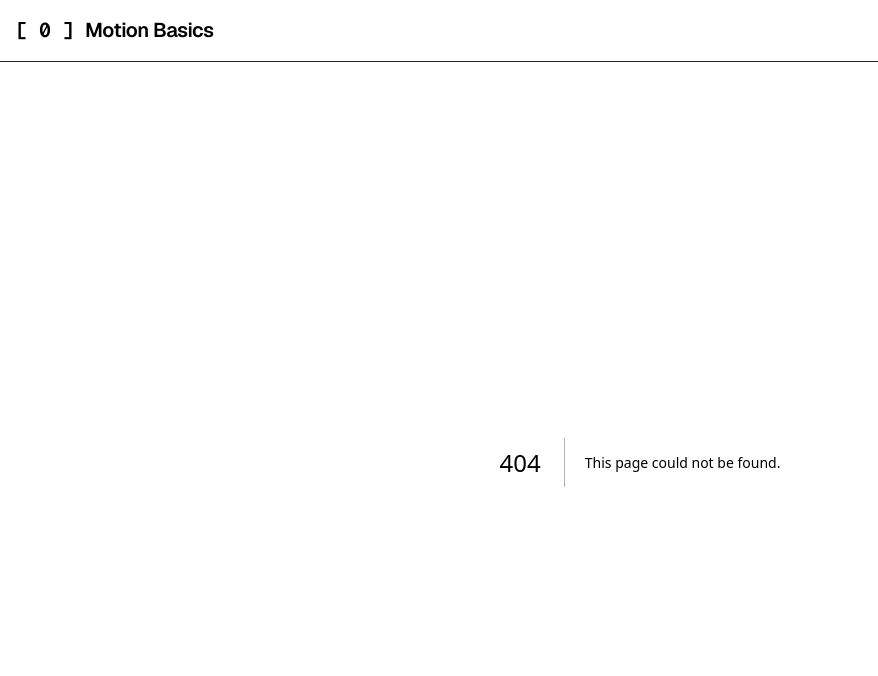
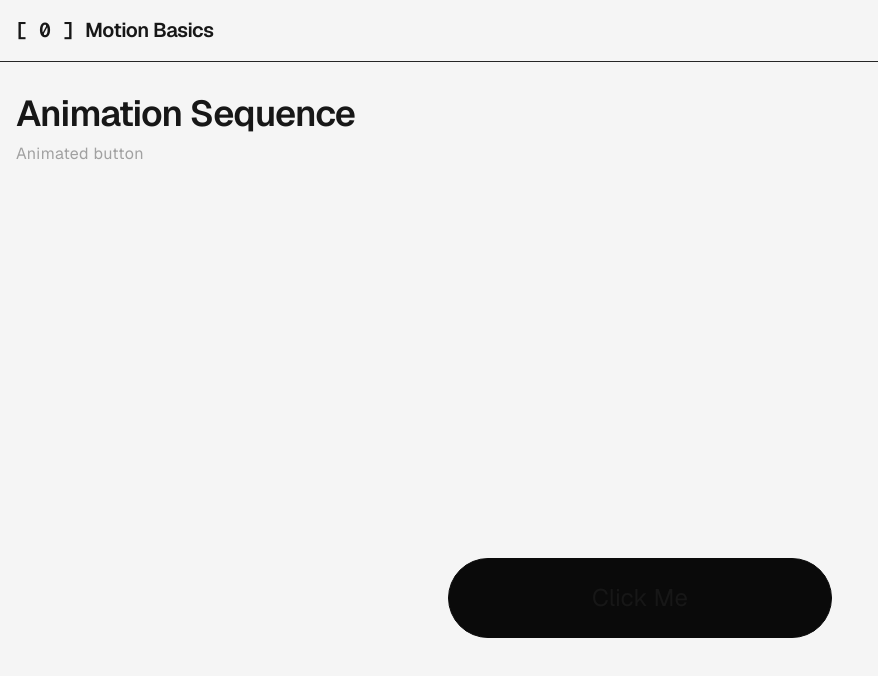
Before and after one commit to Ashmin-Bhujel/motion-basics, a Next.js app: page /chapter/6/animated-button in a window 1280 px wide. Before the commit this address had no page. Shown: the top 676 px of the page, without its empty margins (0-878 px from the left). Built offline with nearby package versions, Linux system fonts and the light colour scheme.

Commit message:
feat: chapter-6.2 animated button

```diff
--- /dev/null
+++ b/app/chapter/6/animated-button/AnimatedButton.tsx
@@ -0,0 +1,142 @@
+"use client";
+import { easeInOut, motion, useAnimate } from "motion/react";
+
+export default function AnimatedButton() {
+  const [scope, animate] = useAnimate();
+
+  // Animation sequence function
+  async function startAnimation() {
+    // Text disappearance
+    await animate(
+      ".animated-button .text",
+      {
+        opacity: 0,
+        filter: "blur(8px)",
+        display: "none",
+      },
+      {
+        ease: "easeOut",
+      }
+    );
+
+    // Morphing button
+    await animate(
+      ".animated-button",
+      {
+        width: "5rem",
+        height: "5rem",
+        background: "var(--color-green-500)",
+      },
+      {
+        ease: "easeInOut",
+      }
+    );
+
+    // Bounce button
+    animate(
+      ".animated-button",
+      {
+        scale: [1, 1.15, 0.9, 1],
+      },
+      {
+        ease: easeInOut,
+        duration: 1,
+      }
+    );
+
+    // Loader appearance
+    await animate(".lucide-check", {
+      opacity: 1,
+      filter: "none",
+      display: "inline-block",
+    });
+
+    // Loader circle appearance
+    await animate(
+      ".lucide-check .path-circle",
+      {
+        opacity: 1,
+        pathLength: 1,
+      },
+      {
+        duration: 0.5,
+        ease: "easeInOut",
+      }
+    );
+
+    // Loader circle rotation
+    await animate(
+      ".lucide-check .path-circle",
+      {
+        rotate: 360 * 4,
+      },
+      {
+        duration: 2.5,
+        ease: "easeInOut",
+      }
+    );
+
+    // Loader tick appearance
+    animate(
+      ".lucide-check .path-tick",
+      {
+        opacity: 1,
+        pathLength: 1,
+      },
+      {
+        ease: "easeInOut",
+      }
+    );
+  }
+
+  return (
+    <section
+      ref={scope}
+      className="mt-8 flex min-h-screen w-full flex-col items-center justify-center"
+    >
+      <div className="flex w-96 items-center justify-center">
+        <motion.button
+          onClick={startAnimation}
+          className="group animated-button flex min-h-20 w-full items-center justify-center rounded-full border border-neutral-950 bg-neutral-950 text-2xl transition-colors duration-300 ease-in-out hover:border-green-500"
+        >
+          {/* Text */}
+          <motion.span className="text inline-block transition-colors duration-300 ease-in-out group-hover:text-green-500">
+            Click Me
+          </motion.span>
+
+          {/* Check */}
+          <motion.svg
+            xmlns="http://www.w3.org/2000/svg"
+            width={32}
+            height={32}
+            viewBox="0 0 24 24"
+            fill="none"
+            stroke="var(--color-neutral-50)"
+            strokeWidth={2}
+            strokeLinecap="round"
+            strokeLinejoin="round"
+            className="lucide-check"
+            initial={{ opacity: 0, filter: "blur(8px)", display: "none" }}
+          >
+            <motion.path
+              d="M21.801 10A10 10 0 1 1 17 3.335"
+              initial={{
+                opacity: 0,
+                pathLength: 0,
+              }}
+              className="path-circle"
+            />
+            <motion.path
+              d="m9 11 3 3L22 4"
+              initial={{
+                opacity: 0,
+                pathLength: 0,
+              }}
+              className="path-tick"
+            />
+          </motion.svg>
+        </motion.button>
+      </div>
+    </section>
+  );
+}
--- /dev/null
+++ b/app/chapter/6/animated-button/page.tsx
@@ -0,0 +1,20 @@
+import ChapterHeading from "@/components/ChapterHeading";
+import { Metadata } from "next";
+import AnimatedButton from "./AnimatedButton";
+
+export const metadata: Metadata = {
+  title: "Animation Sequence with Animated Button",
+  description: "Chapter 6.2 of learning Motion for React",
+};
+
+export default function Chapter6_2() {
+  return (
+    <main className="container mx-auto px-4 py-8">
+      <ChapterHeading
+        heading="Animation Sequence"
+        subHeading="Animated button"
+      />
+      <AnimatedButton />
+    </main>
+  );
+}
--- a/data/navLinks.ts
+++ b/data/navLinks.ts
@@ -31,4 +31,9 @@ export const navLinks: NavLinkProp[] = [
     href: "/chapter/6/animated-text",
     content: "Animation Sequences with Animated Text",
   },
+  {
+    id: "[ 6.2 ]",
+    href: "/chapter/6/animated-button",
+    content: "Animation Sequences with Animated Button",
+  },
 ];
```
